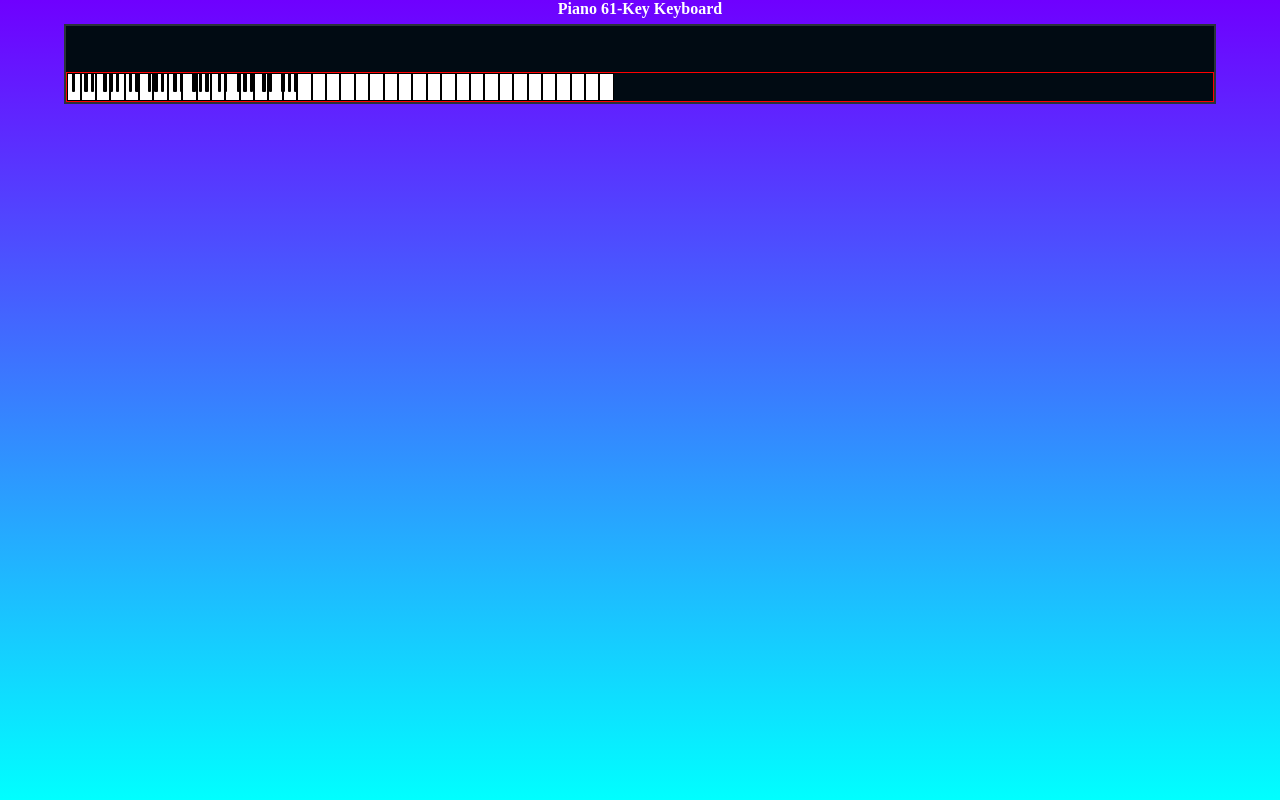
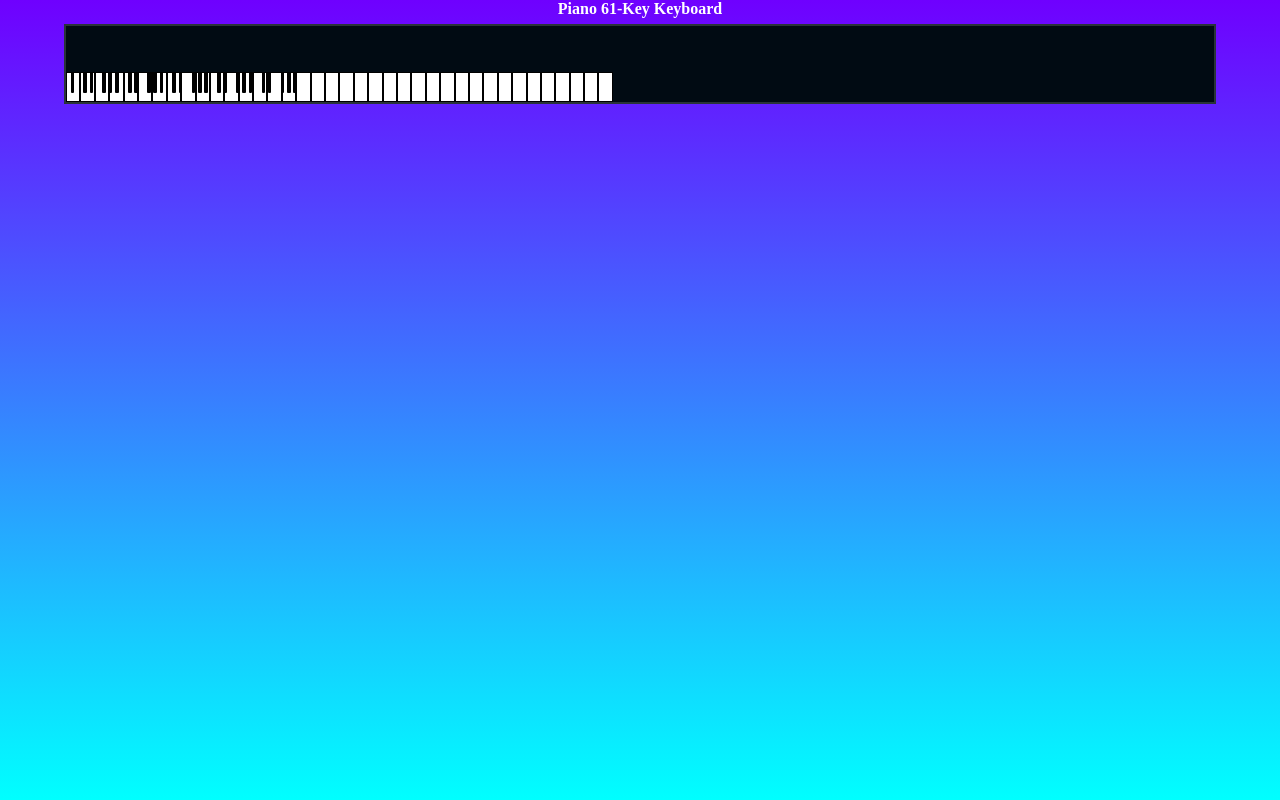
Before and after one commit to webspider02/piano61key, a plain HTML site: page index.html in a window 1280 px wide. Drawn offline with Linux system fonts and the light colour scheme.

Commit message:
piano black keys final 2

```diff
--- a/index.html
+++ b/index.html
@@ -15,7 +15,7 @@
             <div id="piano-card">
                <div id="options" class="piano-parts"></div>
                <div id="piano-keyboard" class="piano-parts">
-                    <div class="white-key"></div>
+                    <!-- <div class="white-key"></div> -->
                 </div>
             </div>
 
--- a/javascript/keyboard.js
+++ b/javascript/keyboard.js
@@ -4,7 +4,7 @@ const whiteKeys = [];
 const path = document.querySelector("div#wrapper > div#piano-card > div#piano-keyboard");
 
 // Creating white keys
-for(let i=0; i<=36; i++) {
+for(let i=0; i<=37; i++) {
     key = document.createElement("div");
     key.classList.add("white-key");
     //key.classList.add("key");
@@ -50,4 +50,44 @@ blackKeys[25].setAttribute("id","Bb6");
 
 // Labeling White keys
 
-whiteKeys[0].setAttribute("id","A1");
+// whiteKeys[0].setAttribute("id","A1");
+// whiteKeys[1].setAttribute("id","B1");
+// whiteKeys[2].setAttribute("id","C2");
+// whiteKeys[3].setAttribute("id","D2");
+// whiteKeys[4].setAttribute("id","E2");
+// whiteKeys[5].setAttribute("id","F2");
+// whiteKeys[6].setAttribute("id","G2");
+whiteKeys[36].setAttribute("id","C7");
+
+// const notes = ["A","B","C","D","E","F","G"];
+// let whiteKeyId, noteNum;
+
+// for(let k=0; k<=36; k++) {
+//     noteNum = k;
+
+//     if(notes[k] == "C") {
+//         noteNum += 1;
+//     }
+
+//     whiteKeyId = notes[noteNum] + (noteNum+1);
+
+//     whiteKeys[k].setAttribute("id",whiteKeyId);
+// }
+
+const notes = ["A", "B", "C", "D", "E", "F", "G"];
+let whiteKeyId, noteNum, octave;
+
+for (let k = 0; k < 37; k++) {
+    noteNum = k % 7;  // Cycle through the notes array
+    octave = Math.floor(k / 7) + 1;  // Calculate the octave number
+
+    // If the octave is beyond 7, start again from octave 1
+    if (octave > 7) {
+        octave = 1;
+    }
+
+    whiteKeyId = notes[noteNum] + octave;
+    whiteKeys[k].setAttribute("id", whiteKeyId);
+}
+
+whiteKeys[37].setAttribute("id","C7");
--- a/styles/main.css
+++ b/styles/main.css
@@ -46,7 +46,7 @@ div#wrapper > div#piano-card > div#options {
 }
 
 div#wrapper > div#piano-card > div#piano-keyboard {
-    border:0.1px solid red;
+    /* border:0.1px solid red; */
     height: 40%;
     display:flex;
     flex-direction:row;
@@ -64,6 +64,11 @@ div#wrapper > div#piano-card > div#piano-keyboard > div.white-key {
     color: var(--button-color);
 }
 
+div#wrapper > div#piano-card > div#piano-keyboard > div.white-key:hover {
+    opacity:0.5;
+}
+
+
 div#wrapper > div#piano-card > div#piano-keyboard > div.black-key {
     z-index: 2;
     width: 3.6px;
@@ -74,16 +79,21 @@ div#wrapper > div#piano-card > div#piano-keyboard > div.black-key {
     color: var(--button-color);
 }
 
+div#wrapper > div#piano-card > div#piano-keyboard > div.black-key:hover {
+    background-color:gray;
+}
+
+
 div#wrapper > div#piano-card > div#piano-keyboard > div#Bb1 {
-    left :4.6px;
+    left :4.5px;
 }
 
 div#wrapper > div#piano-card > div#piano-keyboard > div#Db2 {
-    left :17.3px;
+    left :17.4px;
 }
 
 div#wrapper > div#piano-card > div#piano-keyboard > div#Eb2 {
-    left :23.6px;
+    left :23.8px;
 }
 
 div#wrapper > div#piano-card > div#piano-keyboard > div#Gb2 {
@@ -91,15 +101,15 @@ div#wrapper > div#piano-card > div#piano-keyboard > div#Gb2 {
 }
 
 div#wrapper > div#piano-card > div#piano-keyboard > div#Ab2 {
-    left :42.7px;
+    left :42.8px;
 }
 
 div#wrapper > div#piano-card > div#piano-keyboard > div#Bb2 {
-    left :48.9px;
+    left :49.2px;
 }
 
 div#wrapper > div#piano-card > div#piano-keyboard > div#Db3 {
-    left :61.7px;
+    left :62.0px;
 }
 
 div#wrapper > div#piano-card > div#piano-keyboard > div#Eb3 {
@@ -107,73 +117,83 @@ div#wrapper > div#piano-card > div#piano-keyboard > div#Eb3 {
 }
 
 div#wrapper > div#piano-card > div#piano-keyboard > div#Gb3 {
-    left :80.8px;
+    left :81.0px;
 }
 
 div#wrapper > div#piano-card > div#piano-keyboard > div#Ab3 {
-    left :87.2px;
+    left :87.4px;
 }
 
 div#wrapper > div#piano-card > div#piano-keyboard > div#Bb3 {
-    left :93.6px;
+    left :93.7px;
 }
 
 div#wrapper > div#piano-card > div#piano-keyboard > div#Db4 {
-    left :106.2px;
+    left :106.4px;
 }
 
 div#wrapper > div#piano-card > div#piano-keyboard > div#Eb4 {
-    left :112.5px;
+    left :112.8px;
 }
 
 div#wrapper > div#piano-card > div#piano-keyboard > div#Gb4 {
-    left :125.4px;
+    left :125.5px;
 }
 
 div#wrapper > div#piano-card > div#piano-keyboard > div#Ab4 {
-    left :131.6px;
+    left :132.0px;
 }
 
 div#wrapper > div#piano-card > div#piano-keyboard > div#Bb4 {
-    left :138.0px;
+    left :138.4px;
 }
 
 div#wrapper > div#piano-card > div#piano-keyboard > div#Db5 {
-    left :150.7px;
+    left :151.0px;
 }
 
 div#wrapper > div#piano-card > div#piano-keyboard > div#Eb5 {
-    left :156.9px;
+    left :157.3px;
 }
 
-div#wrapper > div#piano-card > div#piano-keyboard > div#Gb5 {
-    left :169.8px;
+div#wrapper > div#piano-card > div#piano-keyboard > div#Gb5 { /* i think here is the point :) */
+    left :170.1px;
 }
 
 div#wrapper > div#piano-card > div#piano-keyboard > div#Ab5 {
-    left :176.2px;
+    left :176.3px;
 }
 
 div#wrapper > div#piano-card > div#piano-keyboard > div#Bb5 {
-    left :182.5px;
+    left :182.7px;
 }
 
 div#wrapper > div#piano-card > div#piano-keyboard > div#Db6 {
-    left :195.1px;
+    left :195.5px;
 }
 
 div#wrapper > div#piano-card > div#piano-keyboard > div#Eb6 {
-    left :201.6px;
+    left :201.9px;
 }
 
 div#wrapper > div#piano-card > div#piano-keyboard > div#Gb6 {
-    left :214.1px;
+    left :214.5px;
 }
 
 div#wrapper > div#piano-card > div#piano-keyboard > div#Ab6 {
-    left :220.5px;
+    left :221.0px;
 }
 
 div#wrapper > div#piano-card > div#piano-keyboard > div#Bb6 {
-    left :226.9px;
+    left :227.3px;
 }
+
+
+/* White Keys Ids */
+/* div#wrapper > div#piano-card > div#piano-keyboard > div#A1 {
+    background-color:brown;
+}
+
+div#wrapper > div#piano-card > div#piano-keyboard > div#B6 {
+    background-color: #6F00FF;
+} */
```
